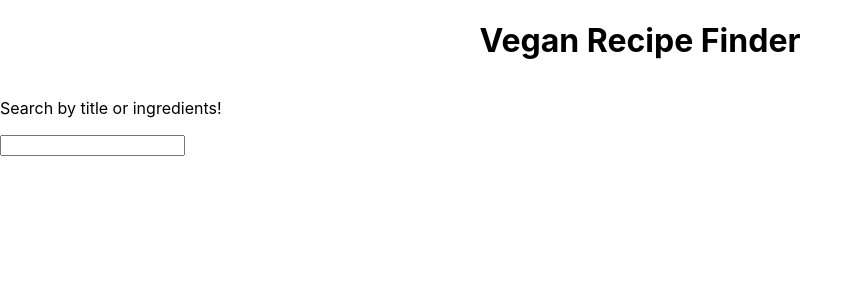
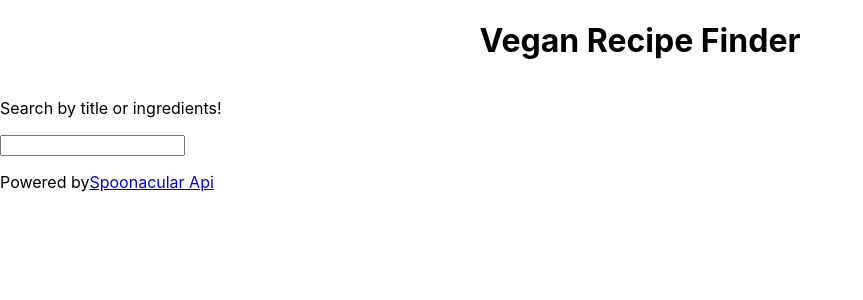
Before and after one commit to jakehowlett93/vegan-recipes, a React (Create React App) app: page / in a window 1280 px wide. Shown: the top 300 px of the page, without its empty margins (0-863 px from the left). Built offline with nearby package versions, Linux system fonts and the light colour scheme.

Commit message:
add spoonacular backlink

```diff
--- a/src/index.js
+++ b/src/index.js
@@ -8,6 +8,10 @@ ReactDOM.render(
   <React.StrictMode>
     <h1 className="center">Vegan Recipe Finder</h1>
     <App />
+    <p>
+      Powered by
+      <a href="https://spoonacular.com/food-api">Spoonacular Api</a>
+    </p>
   </React.StrictMode>,
   document.getElementById('root')
 );
```
